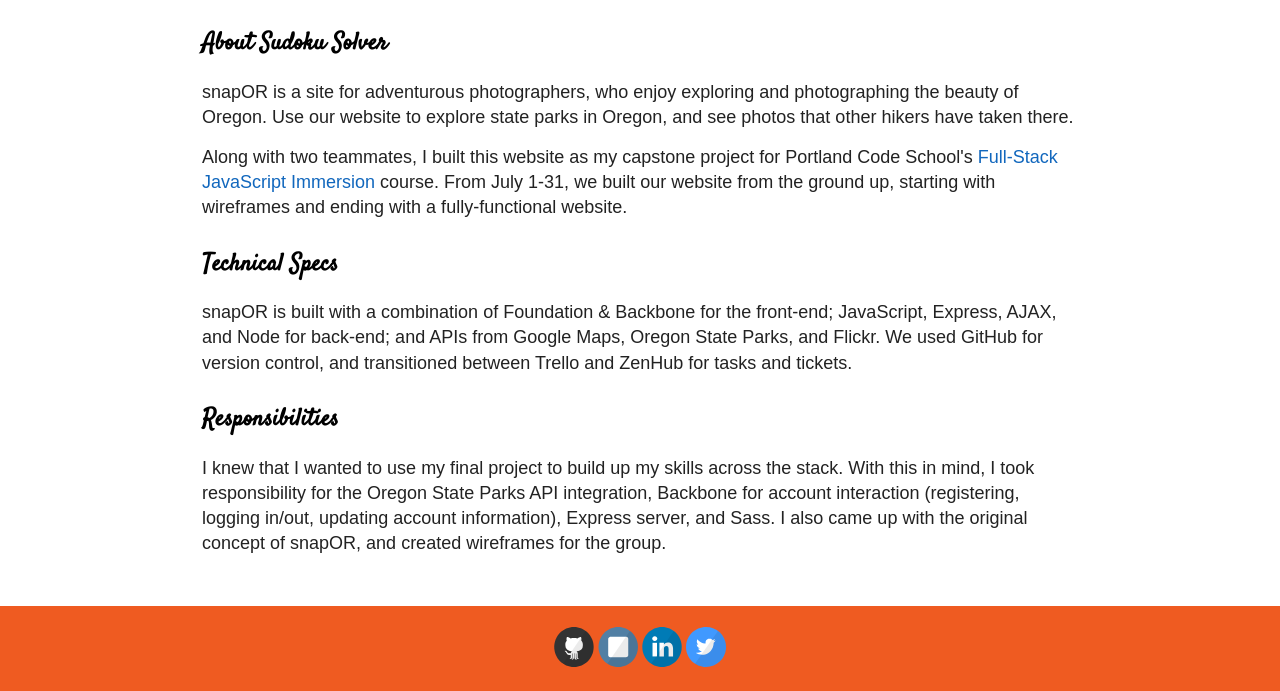
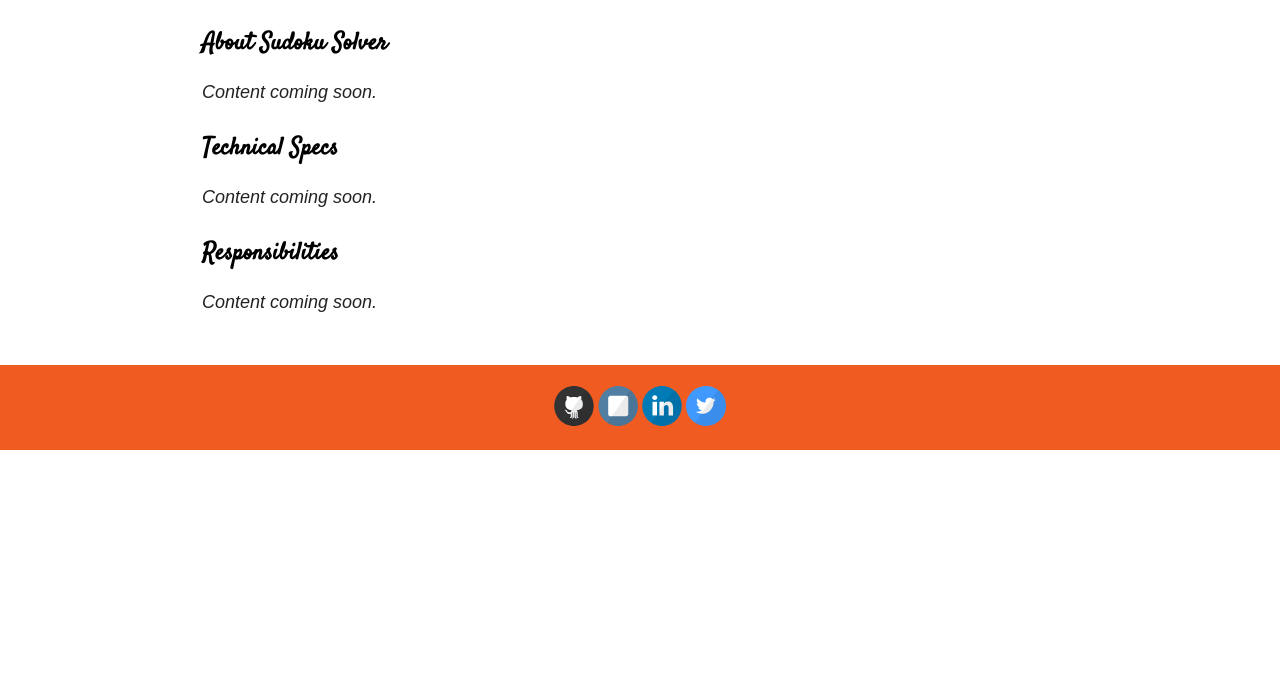
Before and after one commit to angelariggs/angelariggs.github.io, a Jekyll site: the page built from sudoku.md, in a window 1280 px wide. Shown: the part 437-1128 px from the top of the page. Built offline with Jekyll 4.4.1, drawn with Linux system fonts in a browser that asks for light colours; some web fonts are replaced; Markdown is read by kramdown in place of the engine named in the settings; after the commit the page ends 900 px from its top, so only the background shows below that.

Commit message:
added placeholder ofr sudoku content

```diff
--- a/sudoku.md
+++ b/sudoku.md
@@ -12,11 +12,10 @@ permalink: /portfolio/sudoku/
 </div>
 
 <h2 class='project-sec-header'>About Sudoku Solver</h2>
-<p>snapOR is a site for adventurous photographers, who enjoy exploring and photographing the beauty of Oregon. Use our website to explore state parks in Oregon, and see photos that other hikers have taken there.</p>
-<p>Along with two teammates, I built this website as my capstone project for Portland Code School's <a href='http://www.portlandcodeschool.com/javascriptimmersion/'>Full-Stack JavaScript Immersion</a> course. From July 1-31, we built our website from the ground up, starting with wireframes and ending with a fully-functional website.</p>
+<p><i>Content coming soon.</i></p>
 
 <h2 class='project-sec-header'>Technical Specs</h2>
-<p>snapOR is built with a combination of Foundation & Backbone for the front-end; JavaScript, Express, AJAX, and Node for back-end; and APIs from Google Maps, Oregon State Parks, and Flickr. We used GitHub for version control, and transitioned between Trello and ZenHub for tasks and tickets.</p>
+<p><i>Content coming soon.</i></p>
 
 <h2 class='project-sec-header'>Responsibilities</h2>
-<p>I knew that I wanted to use my final project to build up my skills across the stack. With this in mind, I took responsibility for the Oregon State Parks API integration, Backbone for account interaction (registering, logging in/out, updating account information), Express server, and Sass. I also came up with the original concept of snapOR, and created wireframes for the group.</p>
+<p><i>Content coming soon.</i></p>
```
Also changed, not shown: 1 other file.
